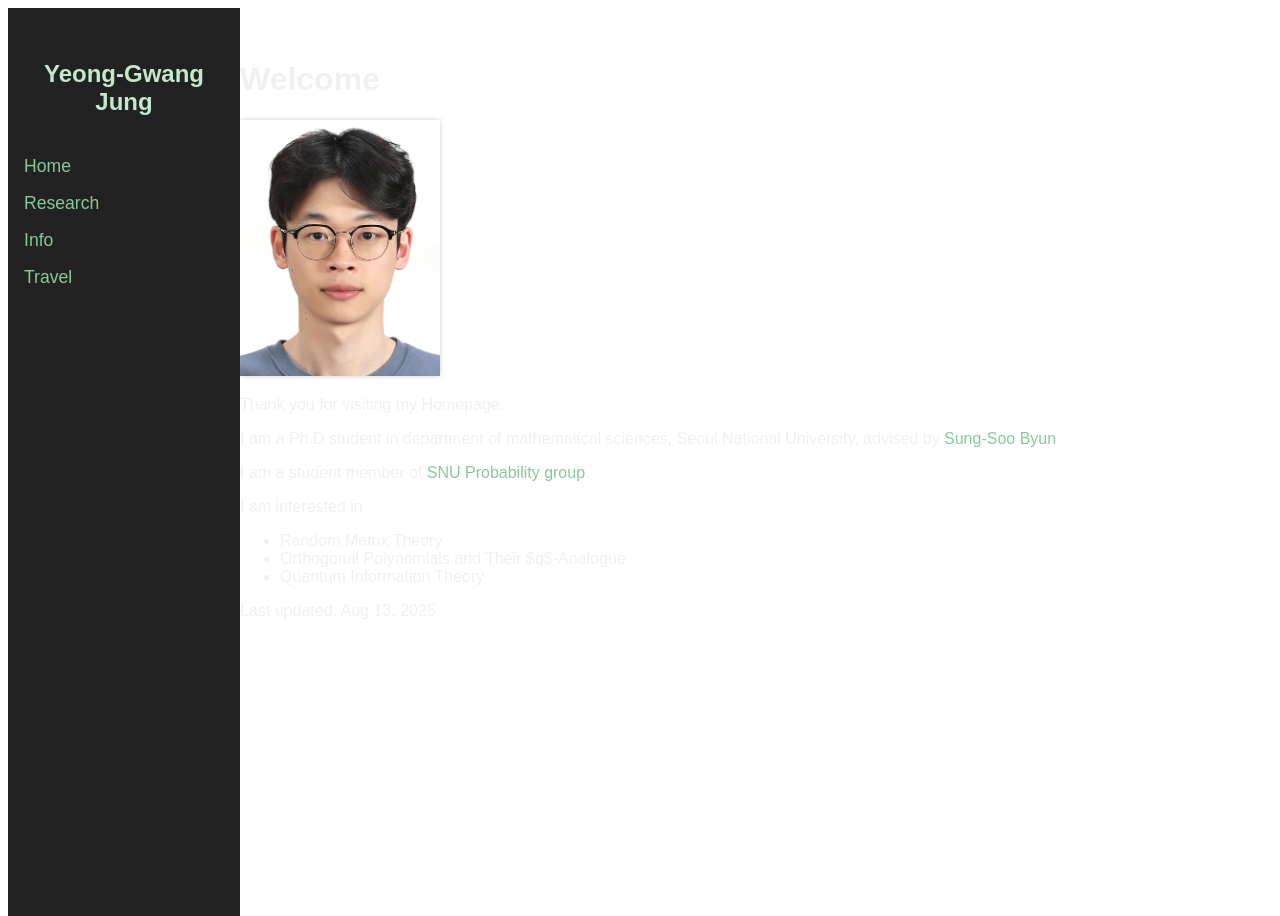
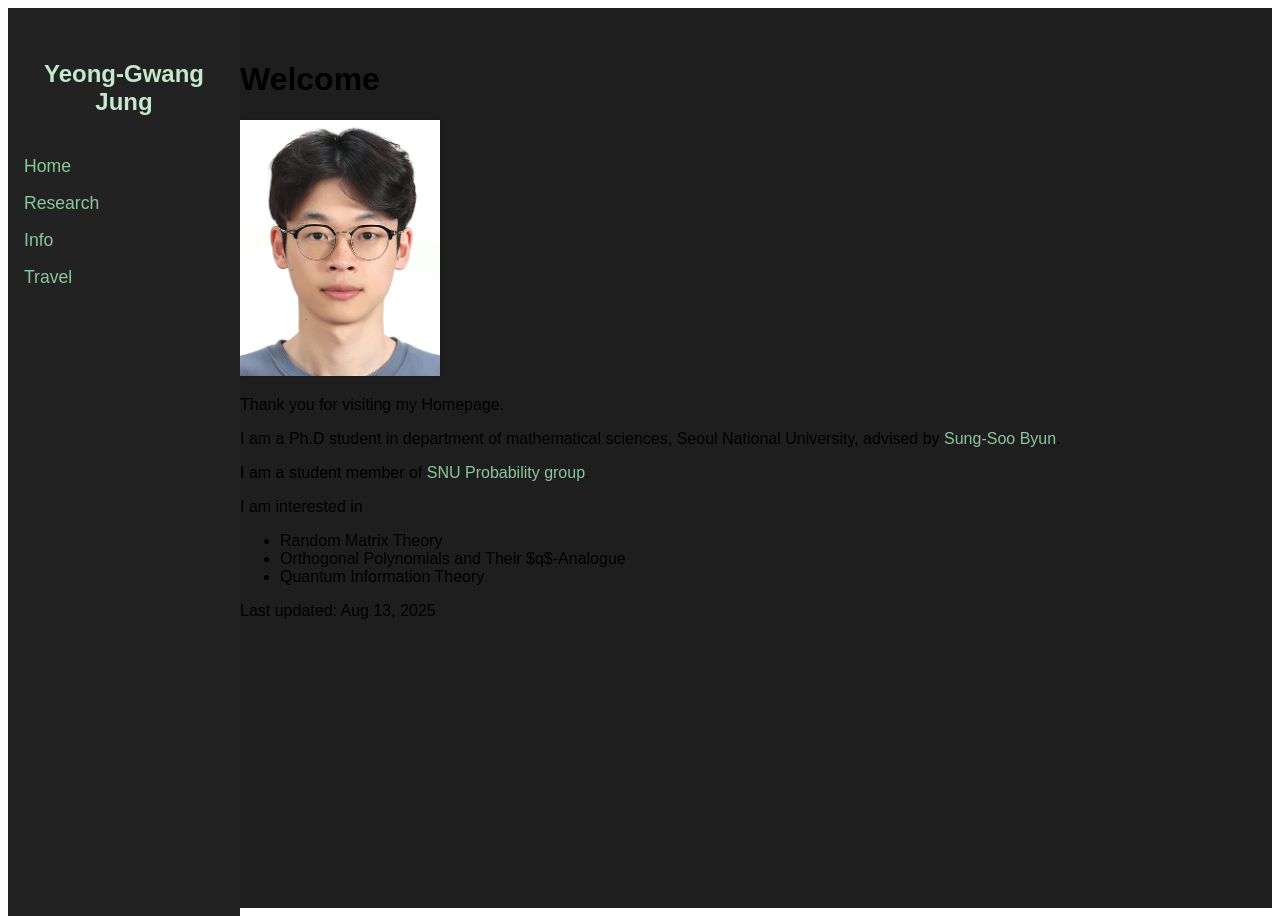
Before and after one commit to y-gJung/y-gJung.github.io, a Jekyll site: the page built from index.md, in a window 1280 px wide. Built offline with Jekyll 4.4.1, drawn with Linux system fonts in a browser that asks for light colours.

Commit message:
Update style.css

```diff
--- a/assets/style.css
+++ b/assets/style.css
@@ -3,7 +3,7 @@
   display: flex;
   min-height: 100vh;
   font-family: 'IBM Plex Sans', sans-serif;
-  color: #f0f0f0;
+  background-color: #1e1e1e;
 }
 
 .sidebar {
```
